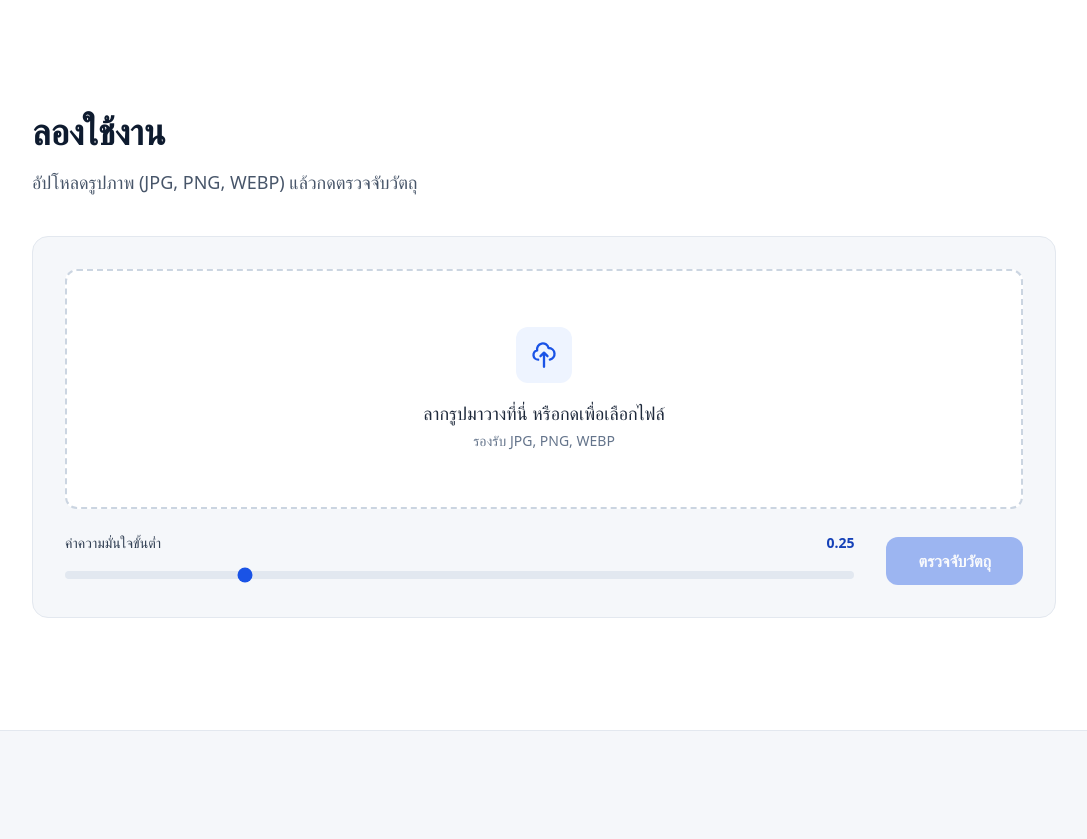
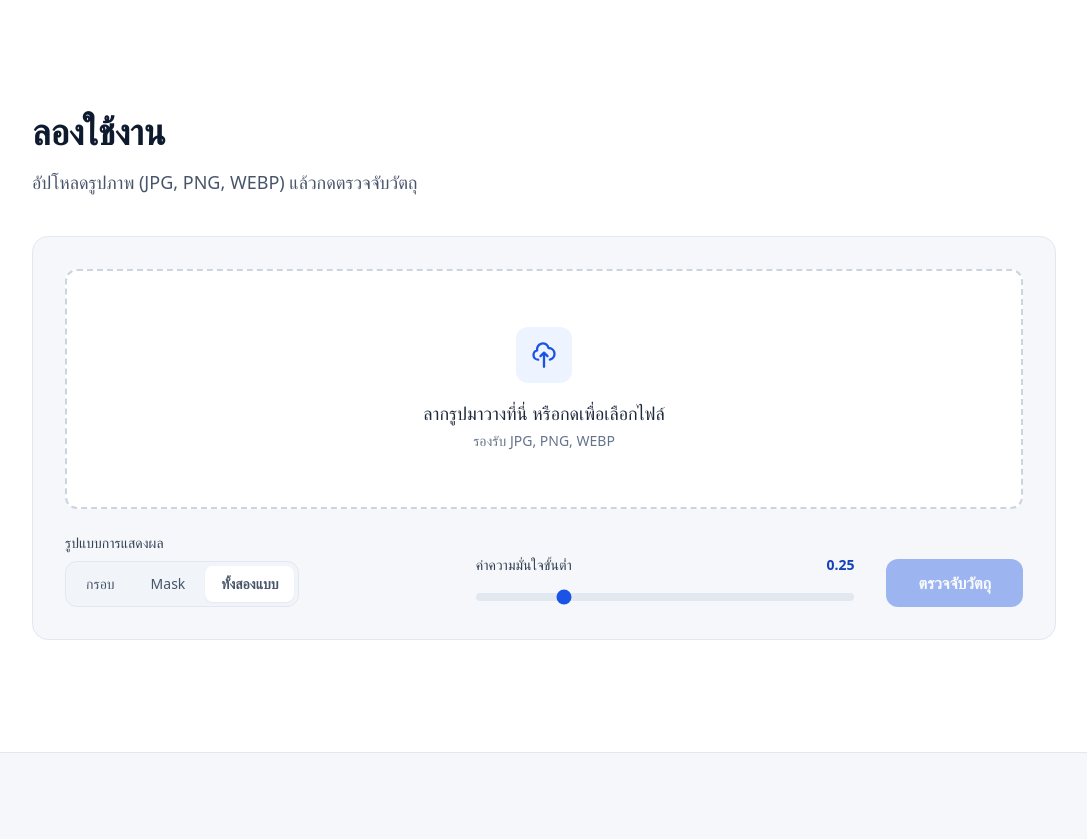
Before and after one commit to norawitsanerat-gif/-polydetect-norawit, a FastAPI app: page / in a window 1280 px wide. Shown: the part 1400-2239 px from the top of the page, without its empty margins (96-1183 px from the left). Run offline with FastAPI, Linux system fonts and the light colour scheme; some libraries are stand-ins or nearby versions; some web fonts are replaced.

Commit message:
Add draw mode selector: box / mask / both

```diff
--- a/app/main.py
+++ b/app/main.py
@@ -34,33 +34,36 @@ def get_model():
 CLASSES = ["person", "car", "bus"]
 COLORS_BGR = {"person": (60, 180, 75), "car": (255, 140, 0), "bus": (230, 60, 60)}
 
-def draw_masks(image_bgr, result, conf_thres):
+def draw_masks(image_bgr, result, conf_thres, mode="both"):
     out = image_bgr.copy()
     overlay = out.copy()
     detections = []
     names = result.names
-    for box in result.boxes:
+    draw_mask = mode in ("mask", "both")
+    draw_box = mode in ("box", "both")
+    for i, box in enumerate(result.boxes):
         conf = float(box.conf[0])
         if conf < conf_thres:
             continue
         cls_id = int(box.cls[0])
         name = names[cls_id]
         color = COLORS_BGR.get(name, (200, 200, 200))
-        if result.masks is not None:
-            for poly in result.masks.xy:
-                pts = poly.astype(np.int32).reshape(-1, 1, 2)
-                cv2.fillPoly(overlay, [pts], color)
-                cv2.polylines(out, [pts], True, color, 2)
+        if draw_mask and result.masks is not None and i < len(result.masks.xy):
+            pts = result.masks.xy[i].astype(np.int32).reshape(-1, 1, 2)
+            cv2.fillPoly(overlay, [pts], color)
+            cv2.polylines(out, [pts], True, color, 2)
         x0, y0, x1, y1 = map(int, box.xyxy[0])
         label = f"{name} {conf:.2f}"
         (tw, th), _ = cv2.getTextSize(label, cv2.FONT_HERSHEY_SIMPLEX, 0.6, 1)
         cv2.rectangle(out, (x0, y0 - th - 8), (x0 + tw + 4, y0), color, -1)
         cv2.putText(out, label, (x0 + 2, y0 - 6), cv2.FONT_HERSHEY_SIMPLEX, 0.6, (255, 255, 255), 1, cv2.LINE_AA)
-        cv2.rectangle(out, (x0, y0), (x1, y1), color, 2)
+        if draw_box:
+            cv2.rectangle(out, (x0, y0), (x1, y1), color, 2)
         detections.append({"class": name, "confidence": round(conf, 4),
                            "bbox": [x0, y0, x1, y1]})
-    alpha = 0.35
-    cv2.addWeighted(overlay, alpha, out, 1 - alpha, 0, out)
+    if draw_mask:
+        alpha = 0.35
+        cv2.addWeighted(overlay, alpha, out, 1 - alpha, 0, out)
     return out, detections
 
 # ---------- pages ----------
@@ -74,7 +77,10 @@ async def index(request: Request):
 async def predict(
     file: UploadFile = File(...),
     conf: float = Form(0.25),
+    mode: str = Form("both"),
 ):
+    if mode not in ("box", "mask", "both"):
+        mode = "both"
     contents = await file.read()
     img_arr = np.frombuffer(contents, np.uint8)
     img = cv2.imdecode(img_arr, cv2.IMREAD_COLOR)
@@ -83,7 +89,7 @@ async def predict(
 
     model = get_model()
     result = model.predict(img, imgsz=640, device="cpu", verbose=False)[0]
-    vis, detections = draw_masks(img, result, conf)
+    vis, detections = draw_masks(img, result, conf, mode)
 
     _, buf = cv2.imencode(".jpg", vis, [cv2.IMWRITE_JPEG_QUALITY, 92])
     b64 = base64.b64encode(buf.tobytes()).decode("utf-8")
--- a/app/templates/index.html
+++ b/app/templates/index.html
@@ -271,6 +271,14 @@
                 <!-- Controls -->
                 <div class="mt-6 flex flex-col sm:flex-row sm:items-end gap-5 sm:gap-8">
                     <div class="flex-1 w-full">
+                        <span data-i18n="mode_label" class="block text-sm font-medium text-slate-700 mb-2"></span>
+                        <div role="group" aria-label="draw mode" class="inline-flex w-full sm:w-auto rounded-xl border border-slate-200 bg-slate-100 p-1 gap-1">
+                            <button type="button" data-mode="box" data-i18n="mode_box" class="mode-btn flex-1 sm:flex-none px-4 py-2 text-sm font-medium rounded-lg text-slate-600 hover:text-slate-900 transition-colors"></button>
+                            <button type="button" data-mode="mask" data-i18n="mode_mask" class="mode-btn flex-1 sm:flex-none px-4 py-2 text-sm font-medium rounded-lg text-slate-600 hover:text-slate-900 transition-colors"></button>
+                            <button type="button" data-mode="both" data-i18n="mode_both" class="mode-btn flex-1 sm:flex-none px-4 py-2 text-sm font-medium rounded-lg text-slate-600 hover:text-slate-900 transition-colors"></button>
+                        </div>
+                    </div>
+                    <div class="flex-1 w-full">
                         <label for="confSlider" class="flex items-center justify-between text-sm font-medium text-slate-700 mb-2">
                             <span data-i18n="conf_label"></span>
                             <span id="confValue" class="text-brand-700 font-bold">0.25</span>
@@ -448,6 +456,10 @@
                 drop_title: 'ลากรูปมาวางที่นี่ หรือกดเพื่อเลือกไฟล์',
                 drop_hint: 'รองรับ JPG, PNG, WEBP',
                 conf_label: 'ค่าความมั่นใจขั้นต่ำ',
+                mode_label: 'รูปแบบการแสดงผล',
+                mode_box: 'กรอบ',
+                mode_mask: 'Mask',
+                mode_both: 'ทั้งสองแบบ',
                 btn_predict: 'ตรวจจับวัตถุ', btn_loading: 'กำลังตรวจจับ...',
                 res_original: 'รูปต้นฉบับ', res_result: 'ผลลัพธ์',
                 res_placeholder: 'ผลลัพธ์จะแสดงที่นี่หลังกดตรวจจับวัตถุ',
@@ -488,6 +500,10 @@
                 drop_title: 'Drag an image here or click to choose a file',
                 drop_hint: 'Supports JPG, PNG, WEBP',
                 conf_label: 'Confidence threshold',
+                mode_label: 'Display mode',
+                mode_box: 'Box',
+                mode_mask: 'Mask',
+                mode_both: 'Both',
                 btn_predict: 'Detect objects', btn_loading: 'Detecting...',
                 res_original: 'Original', res_result: 'Result',
                 res_placeholder: 'The result appears here after you run detection',
@@ -630,6 +646,24 @@
         // ---------- slider ----------
         confSlider.addEventListener('input', () => { confValue.textContent = confSlider.value; });
 
+        // ---------- draw mode ----------
+        let drawMode = 'both';
+        const modeBtns = document.querySelectorAll('.mode-btn');
+        function renderModeBtns() {
+            modeBtns.forEach((b) => {
+                const active = b.dataset.mode === drawMode;
+                b.classList.toggle('bg-white', active);
+                b.classList.toggle('text-brand-700', active);
+                b.classList.toggle('shadow-sm', active);
+                b.classList.toggle('font-semibold', active);
+                b.setAttribute('aria-pressed', String(active));
+            });
+        }
+        modeBtns.forEach((b) => {
+            b.addEventListener('click', () => { drawMode = b.dataset.mode; renderModeBtns(); });
+        });
+        renderModeBtns();
+
         // ---------- upload ----------
         dropZone.addEventListener('click', () => fileInput.click());
         dropZone.addEventListener('keydown', (e) => {
@@ -683,6 +717,7 @@
             const formData = new FormData();
             formData.append('file', selectedFile);
             formData.append('conf', confSlider.value);
+            formData.append('mode', drawMode);
 
             try {
                 const res = await fetch('/predict', { method: 'POST', body: formData });
```
